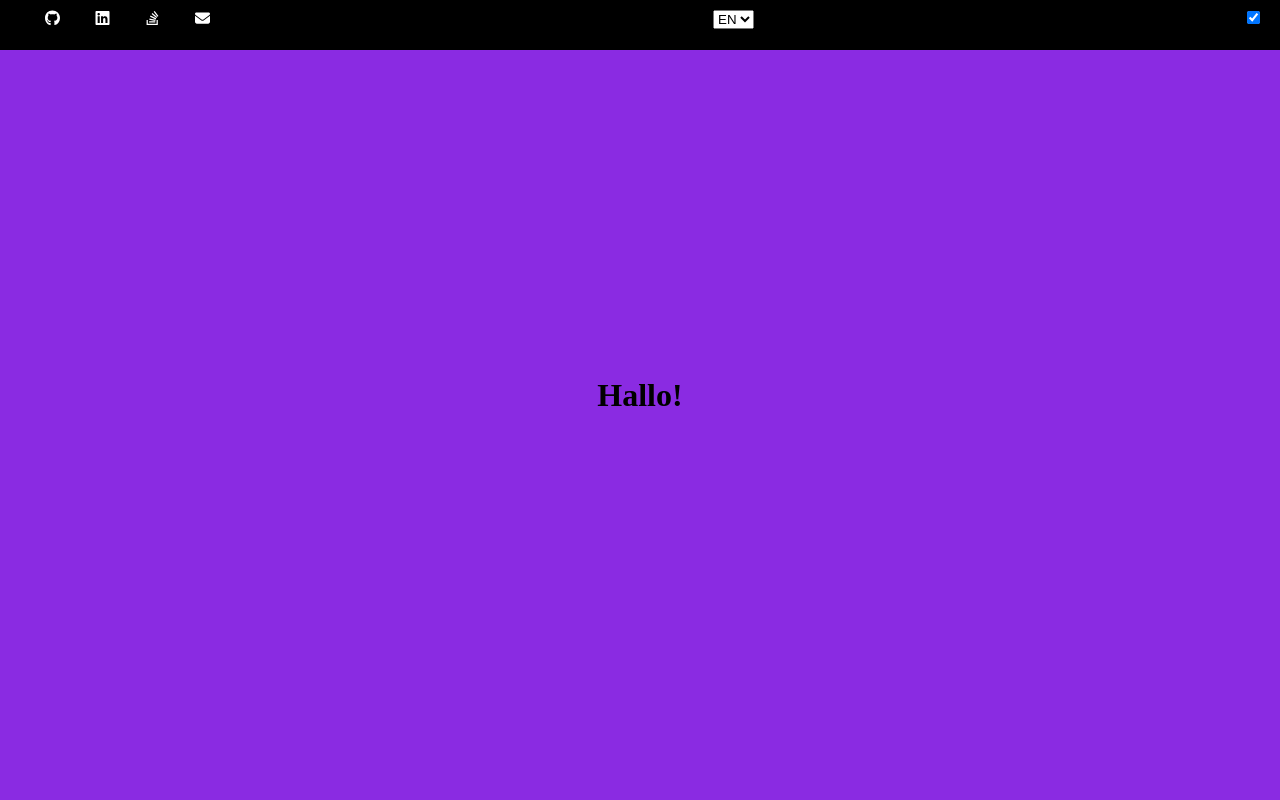
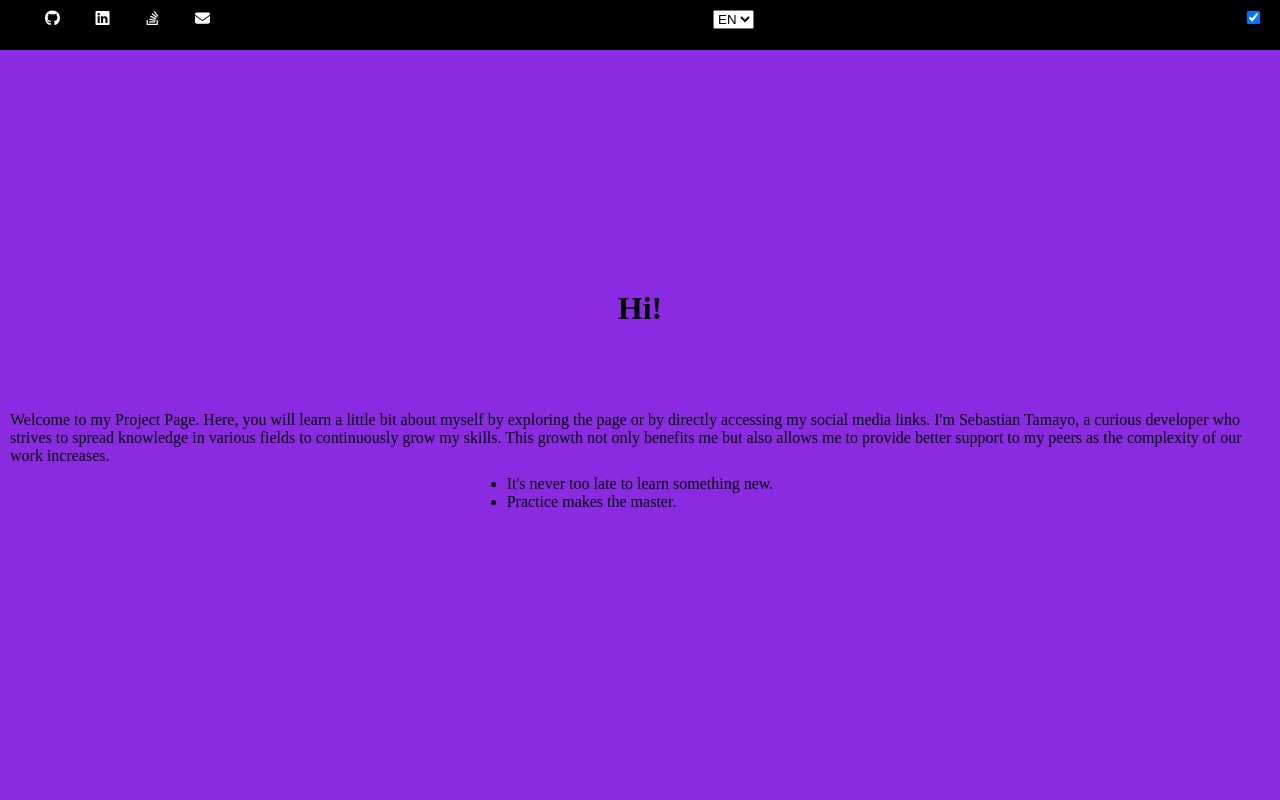
Before and after one commit to SETA1609/LP-Example, a React (Vite) app in the folder LP-Example/: page / in a window 1280 px wide. Shown: the top 800 px of the page. Built offline with nearby package versions, Linux system fonts and the light colour scheme.

Commit message:
ft: aboutContent.js its being display now in the component with the context working together

```diff
--- a/LP-Example/src/modules/about/About.jsx
+++ b/LP-Example/src/modules/about/About.jsx
@@ -1,13 +1,34 @@
-import React from 'react';
+import React, {useContext} from 'react';
 import "./About.css";
+import {aboutContent} from "./aboutContent.js";
+import {ProfileContext} from "../../context/profile-context.jsx";
 
-function About(){
-return(
-	<div className="About">
-		<h1> Hallo!</h1>
+function About() {
+	const { selectedLanguage } = useContext(ProfileContext);
 
-	</div>
-)
+	const selectedAboutContent = aboutContent.find(
+		(content) => content.language === selectedLanguage
+	);
+
+	if (!selectedAboutContent) {
+		return null;
+	}
+
+	const { greeting, body, quote } = selectedAboutContent.content;
+
+	return (
+		<div className="About">
+			<h1>{greeting}</h1>
+			<p>{body}</p>
+			{quote && (
+				<ul>
+					{quote.map((line, index) => (
+						<li key={index}>{line}</li>
+					))}
+				</ul>
+			)}
+		</div>
+	);
 }
 
 export default About;
--- a/LP-Example/src/modules/about/aboutContent.js
+++ b/LP-Example/src/modules/about/aboutContent.js
@@ -1,23 +1,26 @@
- export const aboutContent=[
+export const aboutContent = [
     {
-         language:"EN",
-         content:{
-             body:"",
-             quote:""
+        language: "EN",
+        content: {
+            greeting: "Hi!",
+            body: "Welcome to my Project Page. Here, you will learn a little bit about myself by exploring the page or by directly accessing my social media links. I'm Sebastian Tamayo, a curious developer who strives to spread knowledge in various fields to continuously grow my skills. This growth not only benefits me but also allows me to provide better support to my peers as the complexity of our work increases.",
+            quote: ["It's never too late to learn something new.", "Practice makes the master."]
         }
     },
     {
-         language:"ES",
-         content:{
-             body:"",
-             quote:""
+        language: "ES",
+        content: {
+            greeting: "¡Hola!",
+            body: "Bienvenido a mi Página de Proyecto. Aquí, podrás conocer un poco más sobre mí explorando la página o accediendo directamente a mis enlaces en redes sociales. Soy Sebastian Tamayo, un desarrollador curioso que busca difundir conocimiento en diversas áreas para seguir mejorando mis habilidades, tanto para mí mismo como para brindar un mejor apoyo a mis colegas cada vez que la complejidad del trabajo aumenta.",
+            quote: ["Nunca es tarde para aprender algo nuevo.", "La práctica hace al maestro."]
         }
     },
     {
-         language:"DE",
-         content:{
-             body:"",
-             quote:""
+        language: "DE",
+        content: {
+            greeting: "Hallo!",
+            body: "Willkommen auf meiner Projektseite. Hier erfährst du ein wenig über mich, indem du die Seite erkundest oder direkt auf meine Social-Media-Links zugreifst. Ich bin Sebastian Tamayo, ein neugieriger Entwickler, der sein Wissen in vielen Bereichen verbreitet, um seine Fähigkeiten ständig zu erweitern. Dieses Wachstum dient nicht nur mir, sondern ermöglicht es mir auch, meinen Kollegen immer bessere Unterstützung zu bieten, wenn die Komplexität der Arbeit zunimmt.",
+            quote: ["Es ist nie zu spät, etwas Neues zu lernen.", "Übung macht den Meister."]
         }
     }
 ];
```
Lines whose indentation alone changed are shown as unchanged.
